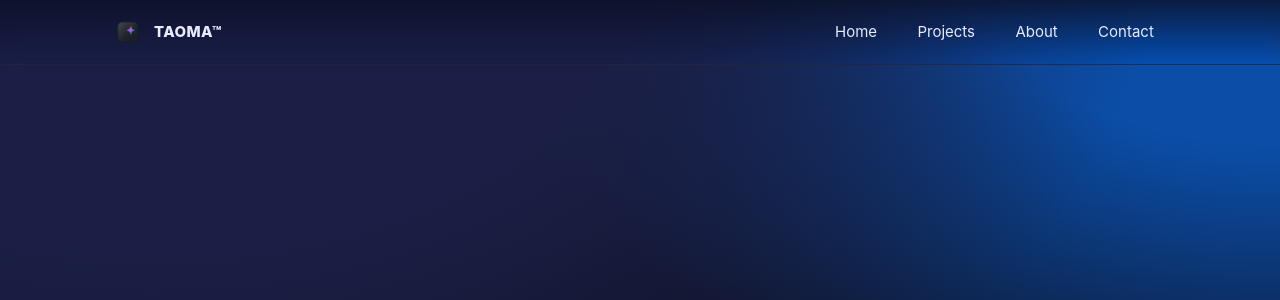
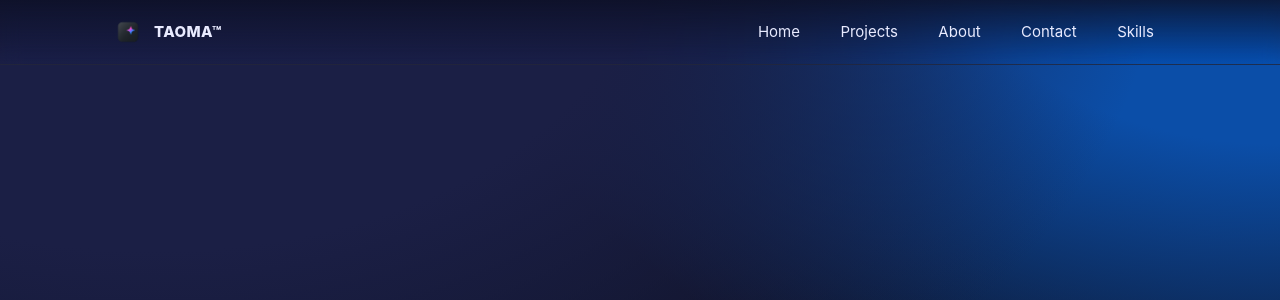
Before and after one commit to TaomasSpace/taoma.space, a Python web app: template templates/base.html in a window 1280 px wide. Shown: the top 300 px of the page. Run offline with Jinja, Linux system fonts and the light colour scheme; the template is opened without the code that fills it, so the values that code supplies are empty.

Commit message:
added /skills in header

```diff
--- a/templates/partials/header.html
+++ b/templates/partials/header.html
@@ -15,6 +15,7 @@
       <a href="/projects">Projects</a>
       <a href="/about">About</a>
       <a href="/contact">Contact</a>
+      <a href="/skills">Skills</a>
     </nav>
   </div>
 </header>
```
